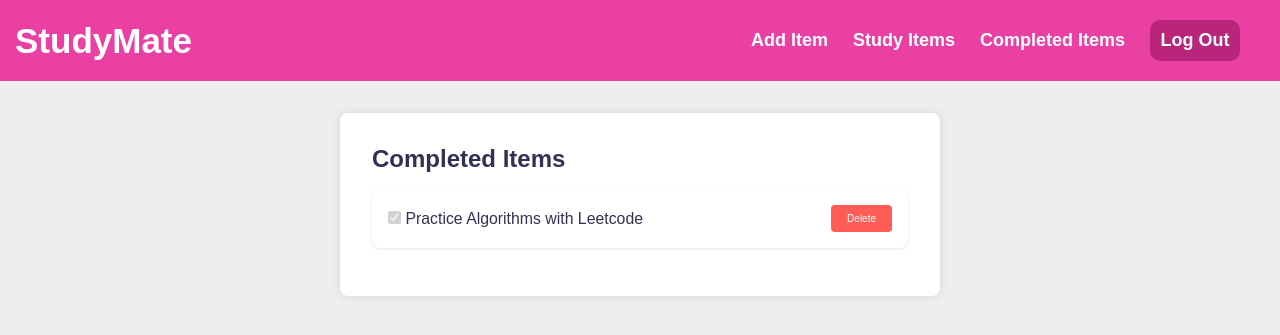
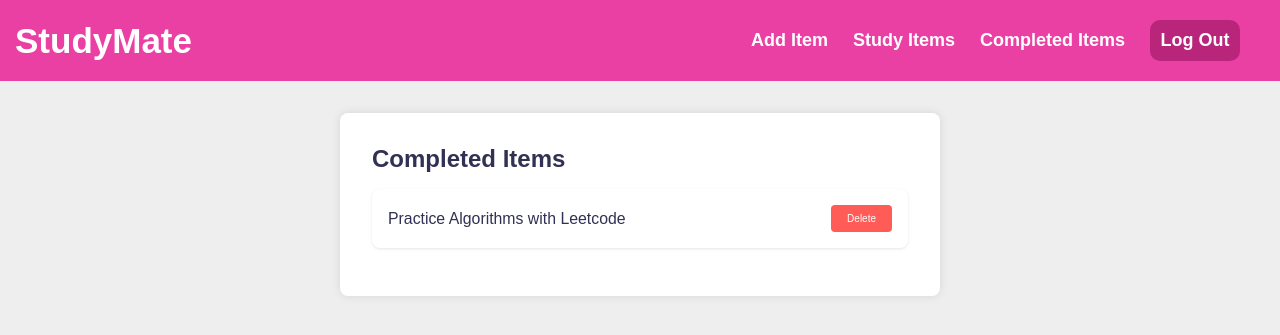
Before and after one commit to tobiloba7/StudyMate, a Flask app: page /completed in a window 1280 px wide. Shown: the top 335 px of the page. Run offline with Flask 3, Linux system fonts and the light colour scheme; a user stored in the database is signed in; data comes from the database, SQL or seed files in the repository; both versions use the stored data as it was after the commit.

Commit message:
Removed checkbox and Required feature for tag

```diff
--- a/templates/completed_routines.html
+++ b/templates/completed_routines.html
@@ -16,7 +16,7 @@
         {% for item in completed_tasks %}
         <li class="study_items">
           <label>
-            <input type="checkbox" name="Done" checked disabled />
+            <input style="display: none" type="checkbox" name="Done" checked disabled />
             <span>{{ item.task }}</span>
           </label>
           <div class="actions">
--- a/templates/layout.html
+++ b/templates/layout.html
@@ -21,7 +21,7 @@
         <div class="container">
           <form action="{{ url_for('add') }}" method="post">
             <!-- dropdown to select tags -->
-            <select name="tag" required>
+            <select name="tag">
               <option value="" selected>Select a Category</option>
               {% for tag in predefined_tags %}
               <option value="{{ tag }}">{{ tag }}</option>
```
Also changed, not shown: instance/study_items.db.
